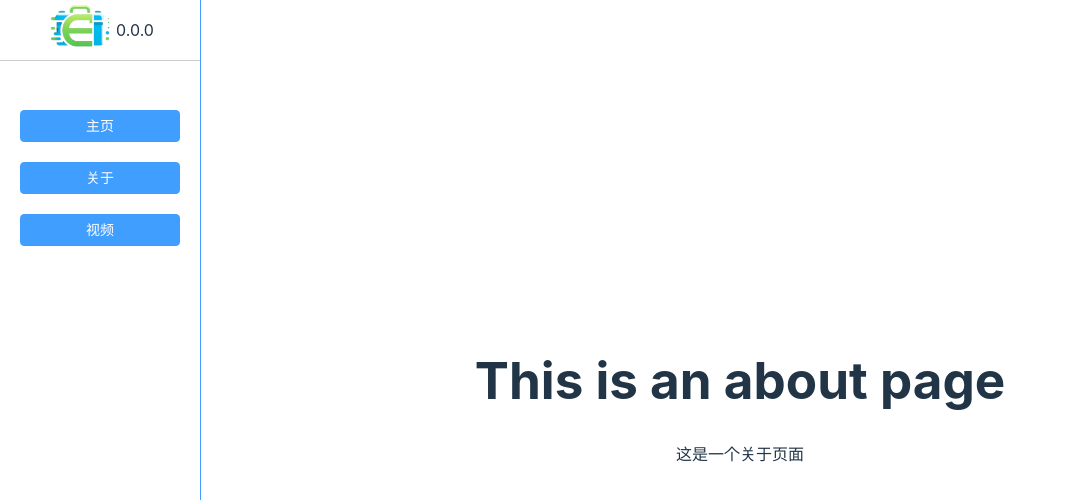
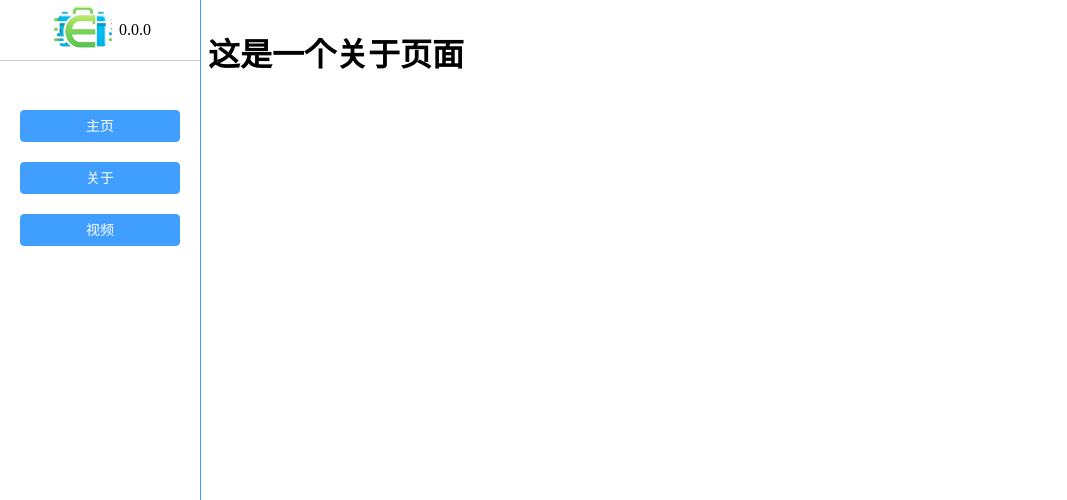
Before and after one commit to xiaoye6688/eleTools, a Vue app: page /#/about in a window 1280 px wide. Shown: the top 500 px of the page, without its empty margins (0-1067 px from the left). Built offline with nearby package versions, Linux system fonts and the light colour scheme.

Commit message:
logo修改软件名修改

```diff
--- a/electron/main.js
+++ b/electron/main.js
@@ -2,7 +2,7 @@
 
 // 控制应用生命周期和创建原生浏览器窗口的模组
 // eslint-disable-next-line @typescript-eslint/no-var-requires
-const { app, BrowserWindow, session } = require("electron");
+const { app, BrowserWindow } = require("electron");
 // eslint-disable-next-line @typescript-eslint/no-var-requires
 const path = require("path");
 
--- a/package.json
+++ b/package.json
@@ -1,5 +1,5 @@
 {
-  "name": "eletools",
+  "name": "easytools",
   "private": true,
   "version": "0.0.0",
   "main": "electron/main.js",
@@ -21,7 +21,8 @@
   },
   "build": {
     "appId": "com.your-website.your-app",
-    "productName": "ElectronApp",
+    "productName": "Easy",
+    "icon": "public/easyLogo.ico",
     "copyright": "Copyright © 2021 <your-name>",
     "mac": {
       "category": "public.app-category.utilities",
--- a/src/App.vue
+++ b/src/App.vue
@@ -1,7 +1,7 @@
 <template>
   <div class="layout">
     <div class="appInfo">
-      <div><img src="public/easyLogo2.png" class="logo" alt="App logo" /></div>
+      <div><img src="/easyLogo2.png" class="logo" alt="App logo" /></div>
       <br />
       <div>0.0.0</div>
     </div>
@@ -79,6 +79,7 @@ export default {
   width: 200px;
   border-right: 1px solid rgb(64, 158, 255);
   padding-top: 100px;
+  text-align: center;
 }
 .funList .el-button {
   width: 80%;
--- a/src/main.ts
+++ b/src/main.ts
@@ -1,5 +1,5 @@
 import { createApp } from "vue";
-import "./style.css";
+// import "./style.css";
 import App from "./App.vue";
 import router from "./router";
 import ElementPlus from "element-plus";
--- a/src/views/About.vue
+++ b/src/views/About.vue
@@ -1,7 +1,6 @@
 <!-- 关于 -->
 <template>
   <div class="about">
-    <h1>This is an about page</h1>
-    <p>这是一个关于页面</p>
+    <h1>这是一个关于页面</h1>
   </div>
 </template>
--- a/src/views/Home.vue
+++ b/src/views/Home.vue
@@ -1,6 +1,6 @@
 <!-- 主页 -->
 <template>
   <div>
-    <h3>主页666</h3>
+    <h3>主页</h3>
   </div>
 </template>
--- a/src/views/Video.vue
+++ b/src/views/Video.vue
@@ -1 +1,5 @@
-<template></template>
+<template>
+  <div>
+    <h3>视频</h3>
+  </div>
+</template>
```
Also changed, not shown: src/assets/easyLogo2.png (added), 1 other file (tests, documents, lock files or other folders).
